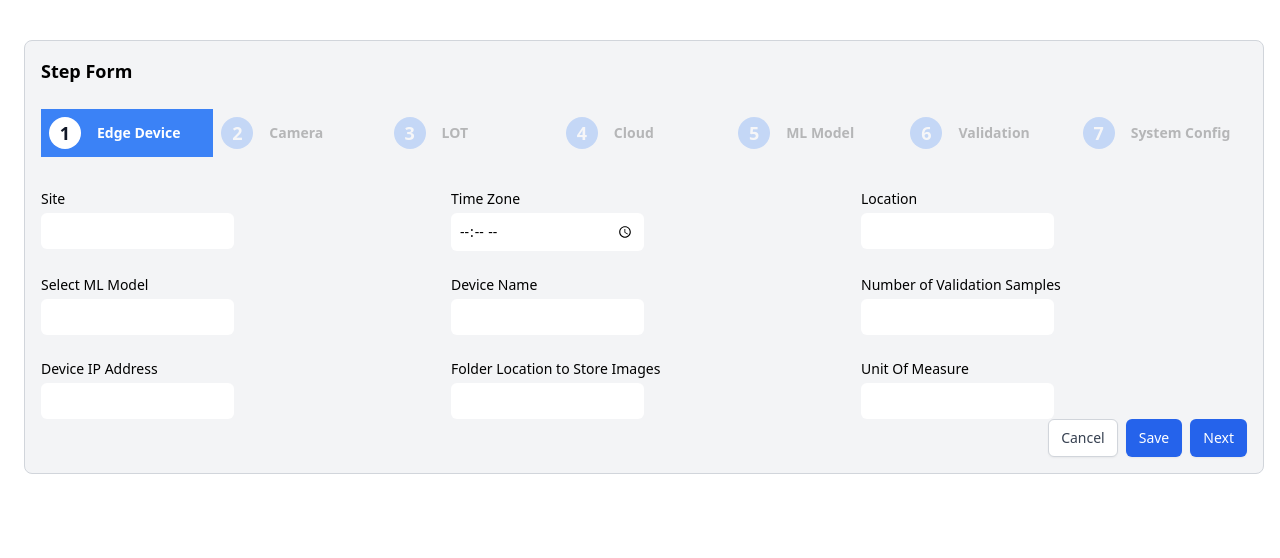
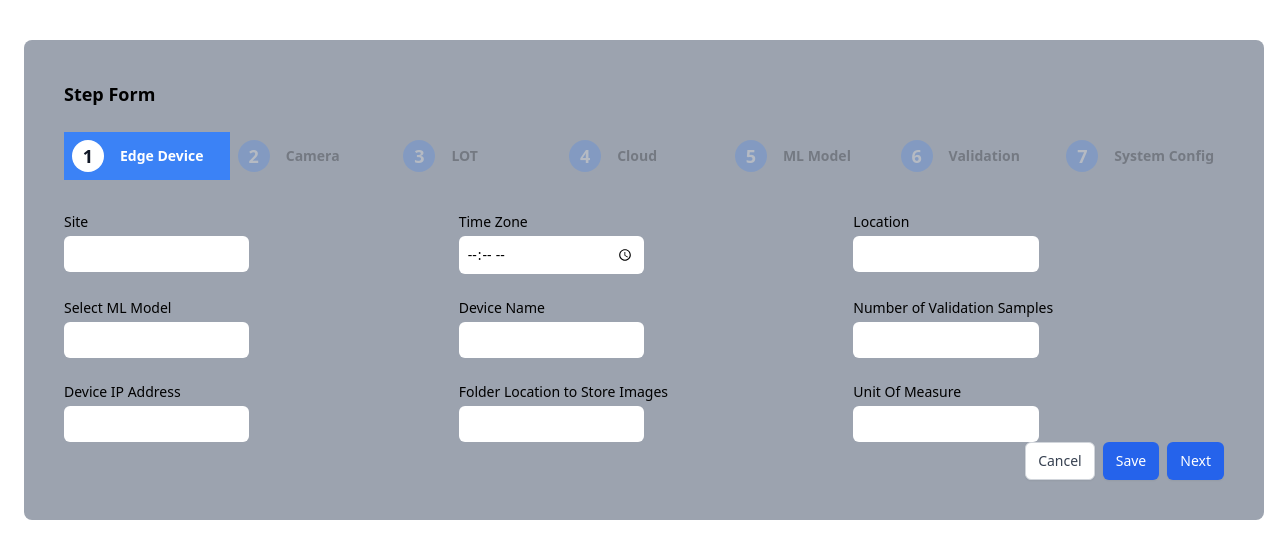
Before and after one commit to Junaid083/MultiStepForm_Reactjs_Tailwind, a React (Create React App) app: page / in a window 1280 px wide. Shown: the top 558 px of the page. Built offline with nearby package versions, Linux system fonts and the light colour scheme.

Commit message:
Widget Updated

```diff
--- a/src/Components/Widget.jsx
+++ b/src/Components/Widget.jsx
@@ -1,6 +1,6 @@
 const Widget = ({ title, description, right, children }) => {
   return (
-    <div className="w-full p-4 mb-4 rounded-lg bg-gray-100 border border-gray-300 dark:bg-gray-400 dark:border-gray-400">
+    <div className="w-full p-10 mb-4 rounded-lg  bg-gray-400 border-gray-400">
       {(title || description || right) && (
         <div className="flex flex-row items-center justify-between mb-6">
           <div className="flex flex-col">
```
